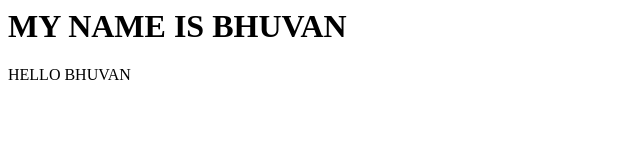
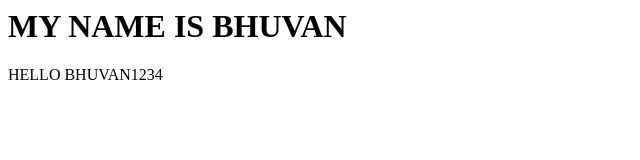
Before and after one commit to bhuvaneswarjhade/DEVOPSCA3, a plain HTML site: page index.html in a window 1280 px wide. Shown: the full height of the page, 0-640 px from the left. Drawn offline with Linux system fonts and the light colour scheme.

Commit message:
Update index.html

```diff
--- a/index.html
+++ b/index.html
@@ -5,6 +5,6 @@
         </head>
         <body>
             <h1>MY NAME IS BHUVAN</h1>
-            <p>HELLO BHUVAN</p>
+            <p>HELLO BHUVAN1234</p>
         </body>
     </html>
```
